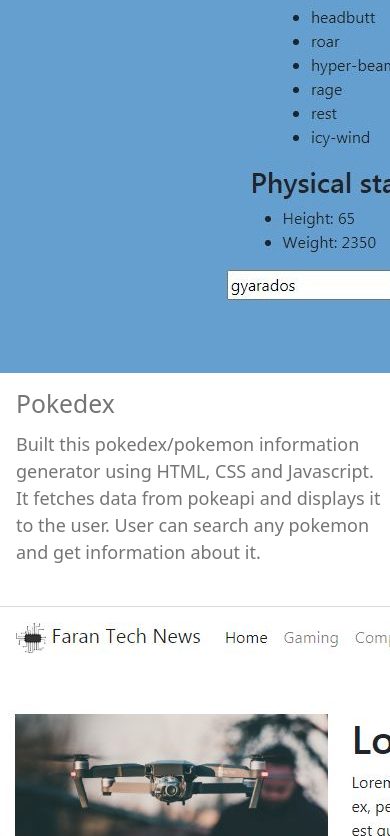
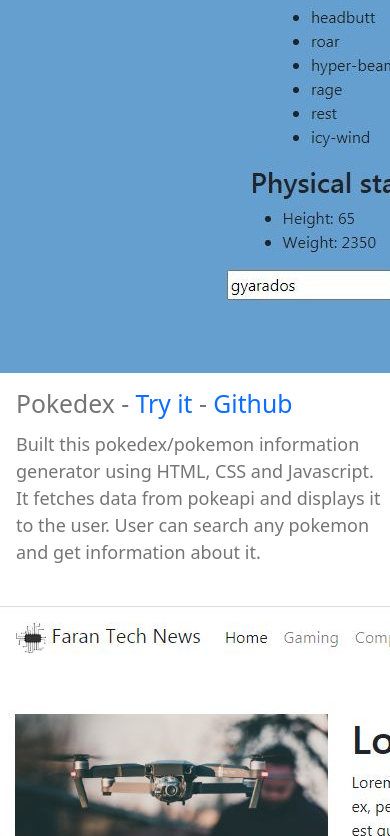
Before and after one commit to frntrq/farantariq.github.io, a plain HTML site: page index.html in a window 390 px wide. Shown: the part 1164-2000 px from the top of the page. Drawn offline with nearby package versions, Linux system fonts and the light colour scheme.

```diff
--- a/index.html
+++ b/index.html
@@ -36,17 +36,17 @@
         <div id="projects">
             <div>
                 <img src="./images/podex10.jpg" alt="">
-                <h2 class="pt-3 pb-1 ms-3">Pokedex</h2>
+                <h2 class="pt-3 pb-1 ms-3">Pokedex - <a href="https://frntrq.github.io/Pokedex/" target="_blank">Try it</a> - <a href="https://github.com/frntrq/Pokedex" target="_blank">Github</a></h2>
                 <p class="pb-4 ms-3">Built this pokedex/pokemon information generator using HTML, CSS and Javascript. It fetches data from pokeapi and displays it to the user. User can search any pokemon and get information about it.</p>
             </div>
             <div>
                 <img src="./images/technews.JPG" alt="">
-                <h2 class="pt-3 pb-1 ms-3">Tech News Website</h2>
+                <h2 class="pt-3 pb-1 ms-3">Tech News Website  - <a href="https://frntrq.github.io/tech-news-website/" target="_blank">Try it</a> - <a href="https://github.com/frntrq/tech-news-website" target="_blank">Github</a></h2>
                 <p class="pb-4 ms-3">A simple yet beautiful tech news website designed and coded by me using HTML, CSS and Bootstrap.</p>
             </div>
             <div>
                 <img src="./images/sportswebsite.JPG" alt="">
-                <h2 class="pt-3 pb-1 ms-3">Sports Website</h2>
+                <h2 class="pt-3 pb-1 ms-3">Sports Website  - <a href="https://frntrq.github.io/sports-website/" target="_blank">Try it</a> - <a href="https://github.com/frntrq/sports-website" target="_blank">Github</a></h2>
                 <p class="pb-4 ms-3">Responsive/mobile friendly sports website designed and coded by me using HTML and CSS(no Bootstrap used).</p>
             </div>
             <div>
--- a/style.css
+++ b/style.css
@@ -8,11 +8,15 @@ body {
     font-size: large;
     font-weight: 500;
 }
+a {
+	text-decoration: none;
+}
 header {
     background-image: url(./images/header6.jpg);
     background-size: cover;
     height: 100%;
     width: 100%;
+	overflow: auto;
     font-family: 'Oxygen', sans-serif;
 }
 #navigation a {
```
